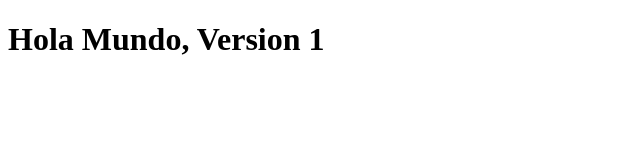
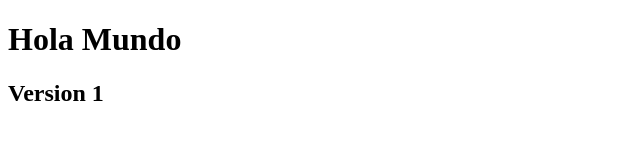
Before and after one commit to mahernandez-1373/jenkins-ac-mario, a plain HTML site: page nginx-test/index.html in a window 1280 px wide. Shown: the whole page, without its empty margins (0-640 px from the left). Drawn offline with Linux system fonts and the light colour scheme.

Commit message:
Cambiando la forma del index.html

```diff
--- a/nginx-test/index.html
+++ b/nginx-test/index.html
@@ -6,6 +6,7 @@
     <title>Hola Mundo</title>
 </head>
 <body>
-    <h1>Hola Mundo, Version 1</h1>
+    <h1>Hola Mundo</h1>
+    <h2>Version 1</h2>
 </body>
 </html>
```
